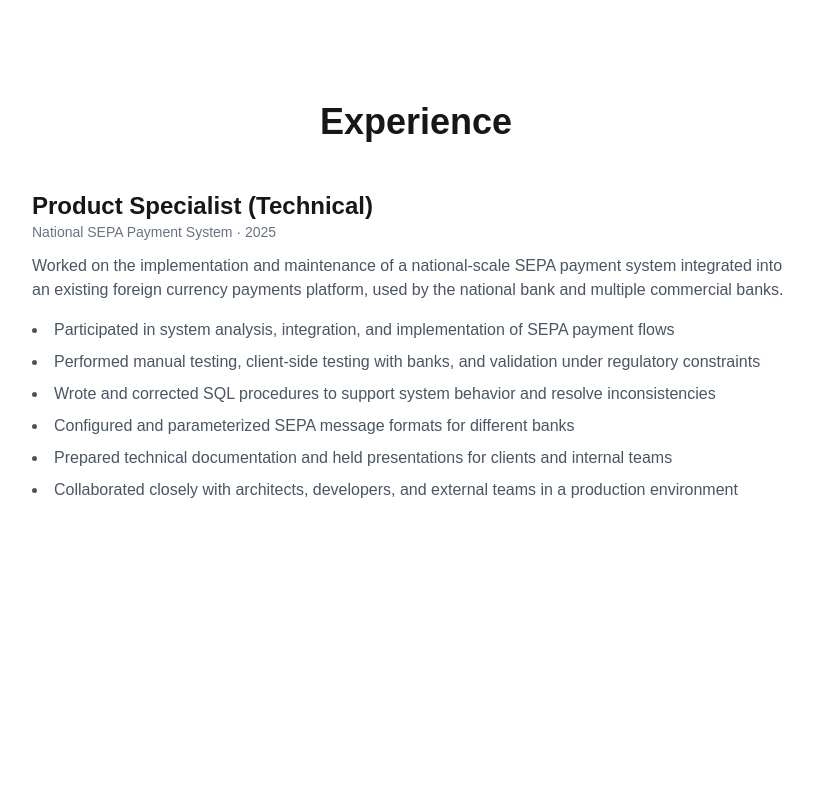
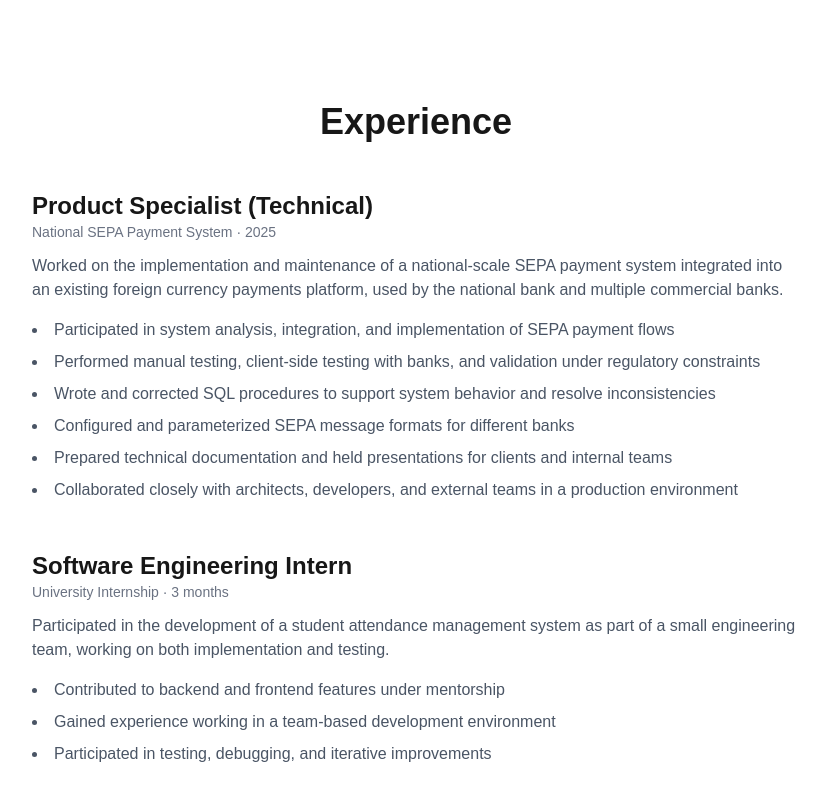
Before and after one commit to majaxpan/portfolio, a Next.js app: page / in a window 1280 px wide. Shown: the part 1594-2394 px from the top of the page, without its empty margins (224-1050 px from the left). Built offline with nearby package versions, Linux system fonts and the light colour scheme.

Commit message:
Extended the experience section

```diff
--- a/app/components/Experience.tsx
+++ b/app/components/Experience.tsx
@@ -15,9 +15,10 @@ export default function Experience() {
           </p>
 
           <p className="text-gray-600 mb-4">
-            Worked on the implementation and maintenance of a national-scale SEPA
-            payment system integrated into an existing foreign currency payments
-            platform, used by the national bank and multiple commercial banks.
+            Worked on the implementation and maintenance of a national-scale
+            SEPA payment system integrated into an existing foreign currency
+            payments platform, used by the national bank and multiple commercial
+            banks.
           </p>
 
           <ul className="list-disc list-inside text-gray-600 space-y-2">
@@ -34,15 +35,44 @@ export default function Experience() {
               resolve inconsistencies
             </li>
             <li>
-              Configured and parameterized SEPA message formats for different banks
+              Configured and parameterized SEPA message formats for different
+              banks
             </li>
             <li>
-              Prepared technical documentation and held presentations for clients
-              and internal teams
+              Prepared technical documentation and held presentations for
+              clients and internal teams
             </li>
             <li>
-              Collaborated closely with architects, developers, and external teams
-              in a production environment
+              Collaborated closely with architects, developers, and external
+              teams in a production environment
+            </li>
+          </ul>
+        </div>
+
+        <div>
+          <h3 className="text-2xl font-semibold">
+            Software Engineering Intern
+          </h3>
+
+          <p className="text-sm text-gray-500 mb-3">
+            University Internship · 3 months
+          </p>
+
+          <p className="text-gray-600 mb-4">
+            Participated in the development of a student attendance management
+            system as part of a small engineering team, working on both
+            implementation and testing.
+          </p>
+
+          <ul className="list-disc list-inside text-gray-600 space-y-2">
+            <li>
+              Contributed to backend and frontend features under mentorship
+            </li>
+            <li>
+              Gained experience working in a team-based development environment
+            </li>
+            <li>
+              Participated in testing, debugging, and iterative improvements
             </li>
           </ul>
         </div>
```
